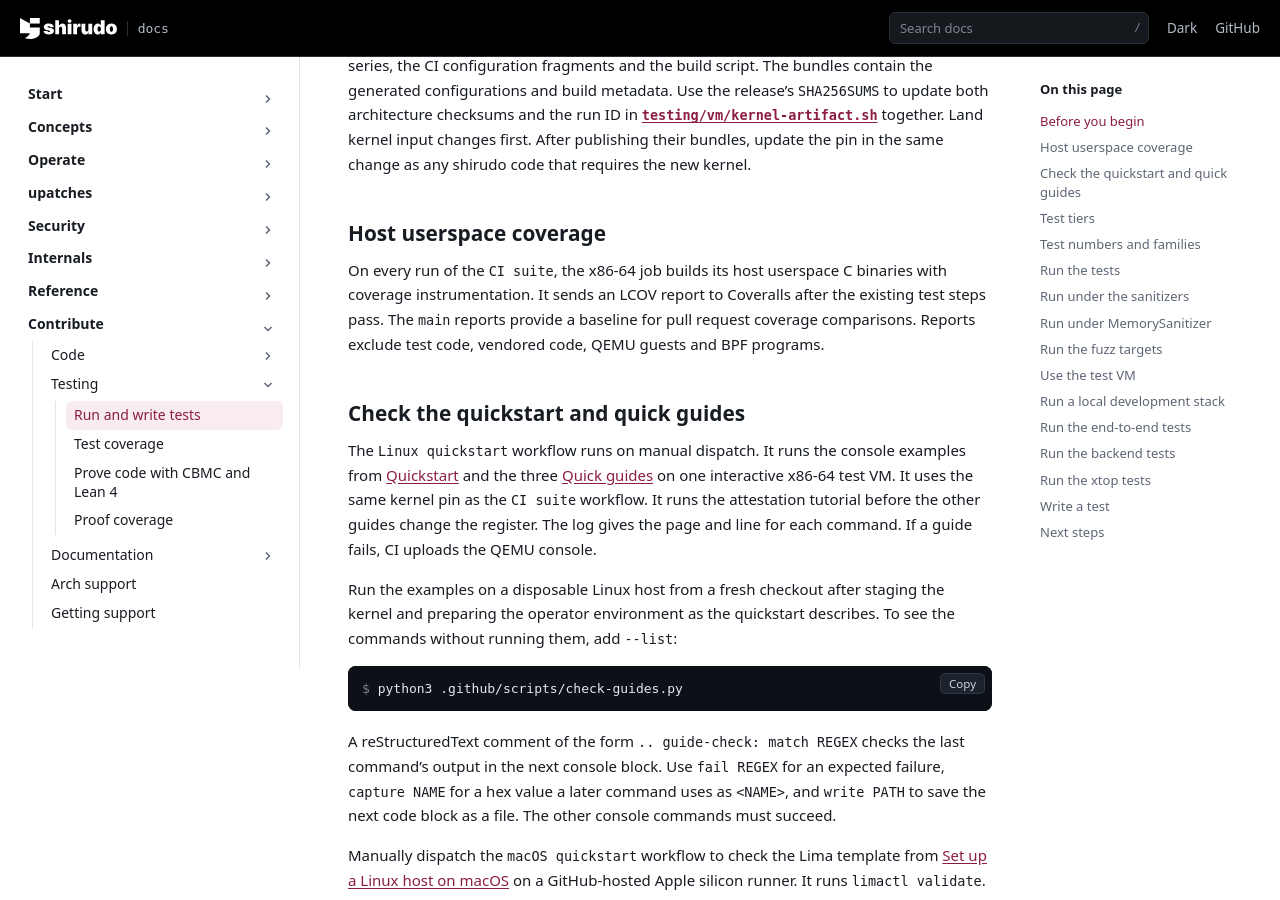
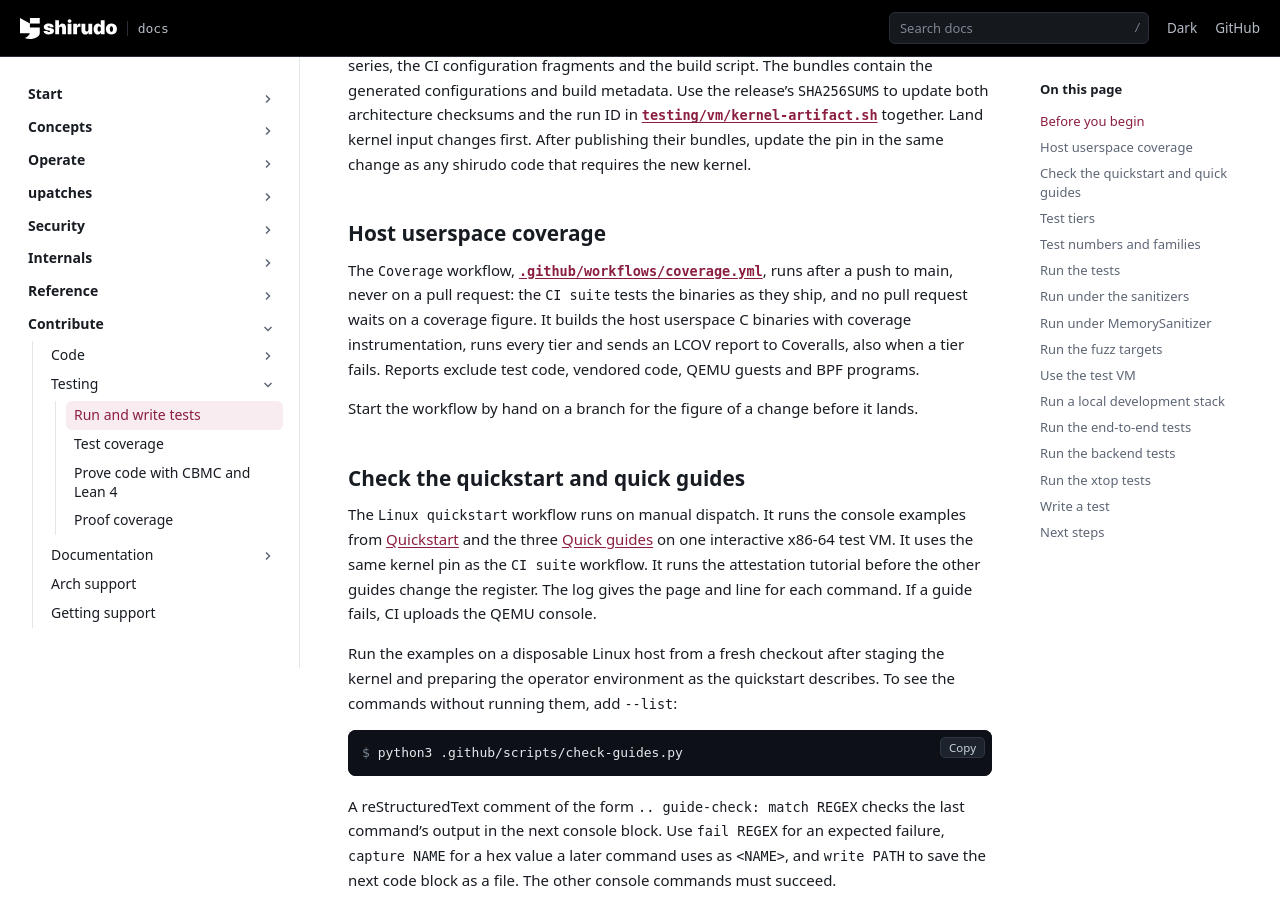
Before and after one commit to AliBashaSY/shirudo, a Sphinx documentation site: the page built from Documentation/contribute/testing/testing.rst, in a window 1280 px wide and 900 px high, scrolled down 1328 px. Built offline with Sphinx 7.4.7, drawn with Linux system fonts in a browser that asks for light colours; pages that are not in the unit, such as notebooks, are missing from menus.

Commit message:
ci: report coverage from main, not from pull requests
The x86-64 job of the CI suite builds the host binaries with gcov and
sends the report to Coveralls, which compares a pull request with the
last build of main and fails it on any decrease. That comparison is not
one a pull request can answer for:

 - The report counts host binaries only. What a change adds to the
   target runs in the test VMs, where nothing is counted, so a change
   the VM families test shows as uncovered lines and a decrease.

 - The figure moves with the runner. 58 lines of util/xdp.c, its
   devlink requests, run only where a network device of the runner has
   a devlink port, so two builds of one tree differ by 0.17% and a
   change to README.md alone has failed.

 - The job tests instrumented host binaries, and no other x86-64 job
   tests the ones that ship.

Take the coverage build out of the CI suite and give it a workflow of
its own that runs after a push to main, as the proofs do, and by hand
on a branch. It runs every tier and sends the report also when one
fails, since the CI suite reports the failure. A push while a report
is made waits for it rather than cancelling it, so that main always
has a finished one.

Cc: Mahe Tardy <mahe.tardy@gmail.com>
Signed-off-by: John Fastabend <john.fastabend@gmail.com>

```diff
--- a/Documentation/contribute/testing/testing.rst
+++ b/Documentation/contribute/testing/testing.rst
@@ -80,11 +80,15 @@ kernel.
 Host userspace coverage
 -----------------------
 
-On every run of the ``CI suite``, the x86-64 job builds its host userspace C
-binaries with coverage instrumentation. It sends an LCOV report to Coveralls
-after the existing test steps pass. The ``main`` reports provide a baseline for
-pull request coverage comparisons. Reports exclude test code, vendored code,
-QEMU guests and BPF programs.
+The ``Coverage`` workflow, :src:`.github/workflows/coverage.yml`, runs after
+a push to main, never on a pull request: the ``CI suite`` tests the binaries
+as they ship, and no pull request waits on a coverage figure. It builds the
+host userspace C binaries with coverage instrumentation, runs every tier and
+sends an LCOV report to Coveralls, also when a tier fails. Reports exclude
+test code, vendored code, QEMU guests and BPF programs.
+
+Start the workflow by hand on a branch for the figure of a change before it
+lands.
 
 Check the quickstart and quick guides
 -------------------------------------
```
Also changed, not shown: 2 other files.
